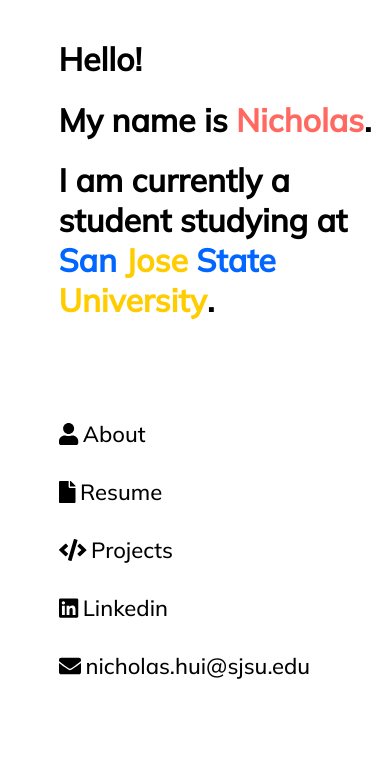
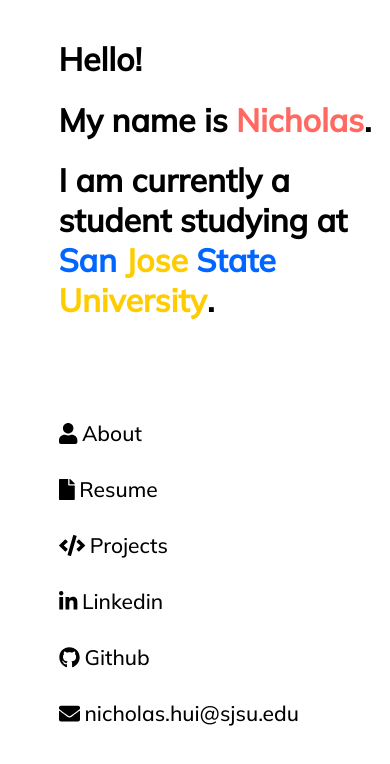
Before and after one commit to nicholashui8/personal-portfolio, a React (Create React App) app: page / in a window 390 px wide. Shown: the top 764 px of the page. Built offline with nearby package versions, Linux system fonts and the light colour scheme.

Commit message:
fixed routing issue

```diff
--- a/src/App.css
+++ b/src/App.css
@@ -41,10 +41,10 @@
 .eachLink{
   display: inline;
   padding-left: 0px;
-  padding-right: 30px;
+  padding-right: 35px;
   color: black;
   text-decoration:none;
-  font-size: 22px;
+  font-size: 21px;
   font-weight: 500;
 }
 
@@ -64,6 +64,9 @@
   color: #FF6961;
 }
 
+.iconStyle{
+  padding-right: 5px;
+}
 .projectWrapper{
   width: 100%;
   padding: 0;
@@ -134,7 +137,7 @@
   }
 }
 
-@media only screen and (max-width:1055px) {
+@media only screen and (max-width:1150px) {
   body {
     background-color: white;
   }
--- a/src/components/About.js
+++ b/src/components/About.js
@@ -4,6 +4,7 @@
         return (
             <div style={paragraphStyle}>
                 <h1>I'm currently a third year student studying computer science at San Jose State University</h1>
+                <h1>In my spare time I like drinking boba and playing badminton!</h1>
             </div>
         )
     }
--- a/src/components/Header.css
+++ b/src/components/Header.css
@@ -51,10 +51,26 @@
     padding: 30px;
     color: black;
     text-decoration:none;
-    font-size: 22px;
-    font-weight: 500;
+    font-size: 20px;
+    font-weight: 475;
 }
-
+@media only screen and (max-width: 1000px) {
+    .headerStyle{
+        background-color: white;
+    }
+    .text-box{
+        margin-left: 17px;
+    }
+    .groupOfLinks{
+      margin-right: 10px;
+    }
+    .navStyle{
+        width: 10%;
+    }
+    .eachLinkHeader{
+        padding: 10px;
+    }
+  }
 @media only screen and (max-width: 850px) {
     .text-box{
         margin-left: 17px;
@@ -69,3 +85,21 @@
         padding: 10px;
     }
   }
+
+  @media only screen and (max-width: 600px) {
+    .headerStyle{
+        background-color: white;
+    }
+    .text-box{
+        margin-left: 5px;
+    }
+    .groupOfLinks{
+      margin-right: 3px;
+    }
+    .navStyle{
+        width: 6%;
+    }
+    .eachLinkHeader{
+        padding: 6px;
+    }
+  }
--- a/src/components/Header.js
+++ b/src/components/Header.js
@@ -1,6 +1,7 @@
 import React, { Component } from 'react'
 import './Header.css';
 import { BrowserRouter as Router, Switch, Route, Link } from "react-router-dom";
+import resume from '../Nicholas-Hui-Resume.pdf'
 class Header extends Component {
     render() {
         return (
@@ -15,16 +16,19 @@
                 <div className='groupOfLinks'>
                     <ul className='navStyle'>
                         <li className='eachLinkHeader'>
-                            <Link style={link1} to="/about">About</Link>
+                            <Link className='link' to="/about">About</Link>
                         </li>
                         <li className='eachLinkHeader'>
-                            <Link style={link1} to="" onClick={ () => window.open('https://docs.google.com/document/d/1o9f67Gkijv9BxsJ5U1iJj8EkCrRWa4SPJrzmbXixEQE/edit?usp=sharing')}>Resume</Link>
+                            <Link className='link'  to="#" onClick={ () => window.open(resume)}>Resume</Link>
                         </li>
                         <li className='eachLinkHeader'>
-                            <Link style={link1} to="/projects">Projects</Link>
+                            <Link className='link'  to="/projects">Projects</Link>
                         </li>
                         <li className='eachLinkHeader'>
-                            <Link className='link' to="" onClick={ () => window.open("https://www.linkedin.com/in/nicholas-hui-b13297180/")}>Linkedin</Link>
+                            <Link className='link' to="#" onClick={ () => window.open("https://github.com/nicholashui8")}>Github</Link>
+                        </li>
+                        <li className='eachLinkHeader'>
+                            <Link className='link' to="#" onClick={ () => window.open("https://www.linkedin.com/in/nicholas-hui-b13297180/")}>Linkedin</Link>
                         </li>
                     </ul>
                 </div>
@@ -32,9 +36,5 @@
         )
     }
 }
-const link1 = {
-    textDecoration: 'none',
-    color: 'black',
-}
 
 export default Header
--- a/src/components/Home.js
+++ b/src/components/Home.js
@@ -6,8 +6,10 @@
 import { faUser as User } from '@fortawesome/free-solid-svg-icons'
 import { faFile as Resume } from '@fortawesome/free-solid-svg-icons'
 import { faEnvelope as Email } from '@fortawesome/free-solid-svg-icons'
+import { faGithub as Github } from '@fortawesome/free-brands-svg-icons'
+import { faLinkedinIn as Linkedin } from '@fortawesome/free-brands-svg-icons'
+import resume from '../Nicholas-Hui-Resume.pdf'
 
-import { faLinkedin as linkedin } from '@fortawesome/free-brands-svg-icons'
 
 
 function Home(){
@@ -30,32 +32,37 @@
             <ul className='navStyle'>
                 <li className='eachLink'>
                     <Link className='link' to="/about">
-                                <FontAwesomeIcon className='link' icon={User}/>
+                        <FontAwesomeIcon className='iconStyle' icon={User}/>
                         About
                     </Link>
                 </li>
                 <li className='eachLink'>
-                            <Link className='link' to="/" onClick={ () => window.open('https://docs.google.com/document/d/1o9f67Gkijv9BxsJ5U1iJj8EkCrRWa4SPJrzmbXixEQE/edit?usp=sharing')}>
-                                <FontAwesomeIcon className='link' icon={Resume}/>
+                    <Link className='link' to={window.location.pathname} hash="/#"HASH onClick={ () => window.open(resume)}>
+                        <FontAwesomeIcon className='iconStyle' icon={Resume}/>
                         Resume
                     </Link>
                 </li>
                 <li className='eachLink'>
-
                     <Link className='link' to="/projects">
-                                <FontAwesomeIcon className='link' icon={Code}/>
+                        <FontAwesomeIcon className='iconStyle' icon={Code}/>
                         Projects
                     </Link>
                 </li>
                 <li className='eachLink'>
                     <Link className='link' to="" onClick={ () => window.open("https://www.linkedin.com/in/nicholas-hui-b13297180/")}>
-                                <FontAwesomeIcon className='link' icon={linkedin}/>
+                        <FontAwesomeIcon className='iconStyle' icon={Linkedin}/>
                         Linkedin
                     </Link>
                 </li>
                 <li className='eachLink'>
+                    <Link className='link' to="" onClick={ () => window.open("https://github.com/nicholashui8")}>
+                        <FontAwesomeIcon className='iconStyle' icon={Github}/>
+                        Github
+                    </Link>
+                </li>
+                <li className='eachLink'>
                     <Link className='link' to="" onClick={ () => window.open("https://mail.google.com/mail/?view=cm&fs=1&tf=1&to=nicholas.hui@sjsu.edu")}>
-                                <FontAwesomeIcon className='link' icon={Email}/>
+                        <FontAwesomeIcon className='iconStyle' icon={Email}/>
                         nicholas.hui@sjsu.edu
                     </Link>
                 </li>
--- a/src/components/Projects.js
+++ b/src/components/Projects.js
@@ -62,8 +62,12 @@
                         <br/>
                         <p1 className='projectDescription'>React.js</p1>
                         <br/>
-                        <Link class='projectLinks' to="/">
+                        <Link class='projectLinks' to="/" onClick={ () => window.open('https://nicholashui8.github.io/personal-portfolio/')}>
                             nicholashui.me
+                        </Link>
+                        <br/>
+                        <Link class='projectLinks' to="/" onClick={ () => window.open('https://github.com/nicholashui8/personal-portfolio')}>
+                            https://github.com/nicholashui8/personal-portfolio
                         </Link>
                     </div>
                 </div>
```
Also changed, not shown: 1 other file (tests, documents, lock files or other folders). Lines whose indentation alone changed are shown as unchanged.
